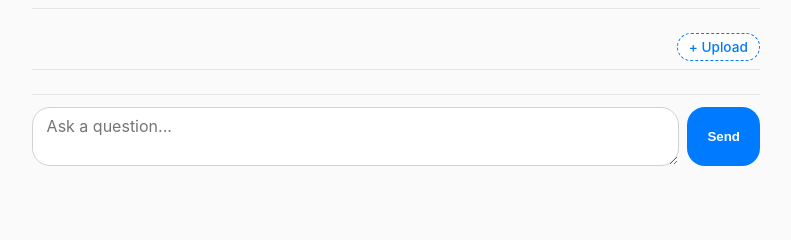
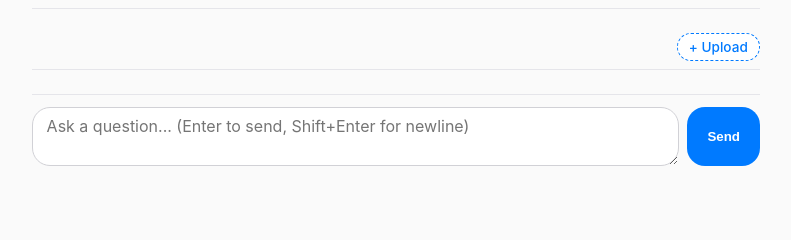
Before and after one commit to tmhoule/support-bot, a FastAPI app: template templates/chat.html in a window 1280 px wide. Shown: the part 64-304 px from the top of the page, without its empty margins (244-1035 px from the left). Run offline with FastAPI, Linux system fonts and the light colour scheme; the template is opened without the code that fills it, so the values that code supplies are empty; parts of the project's set-up code (start-up, migrations or seed data) failed here and were passed over.

Commit message:
feat(ui): Enter submits the chat form; Shift+Enter inserts newline

```diff
--- a/templates/chat.html
+++ b/templates/chat.html
@@ -35,7 +35,8 @@
         hx-target="#transcript"
         hx-swap="beforeend"
         hx-on::after-request="this.reset()">
-    <textarea name="text" required placeholder="Ask a question..."></textarea>
+    <textarea name="text" required placeholder="Ask a question... (Enter to send, Shift+Enter for newline)"
+              onkeydown="if(event.key==='Enter'&&!event.shiftKey){event.preventDefault();this.form.requestSubmit();}"></textarea>
     <button type="submit">Send</button>
   </form>
 </div>
```
